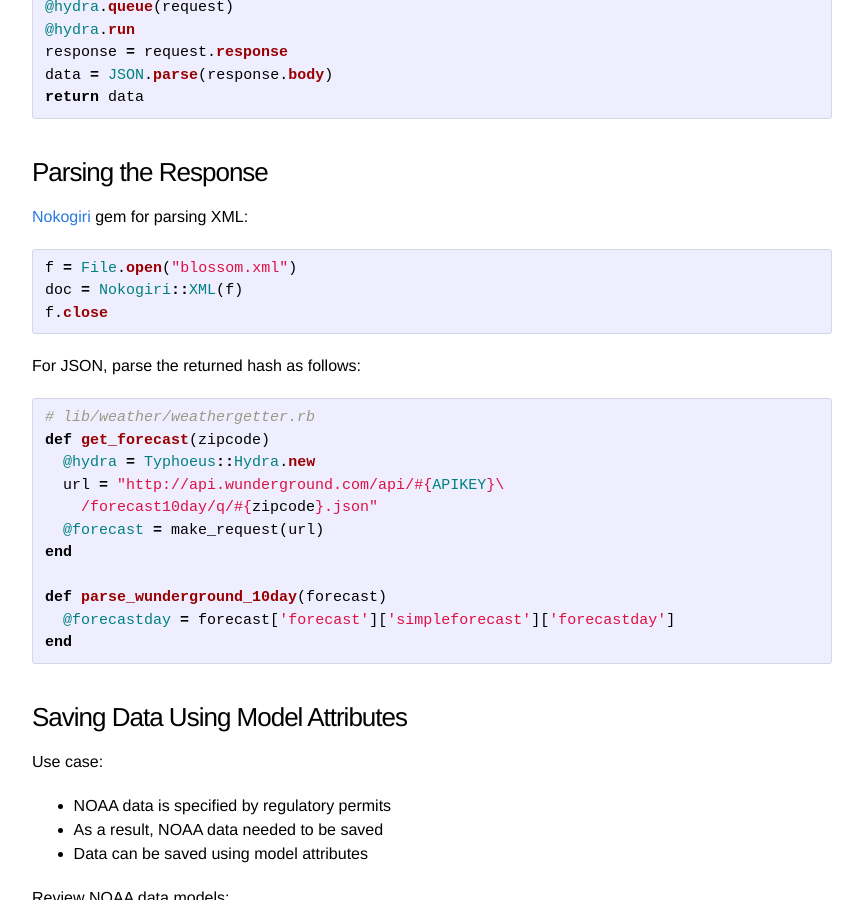
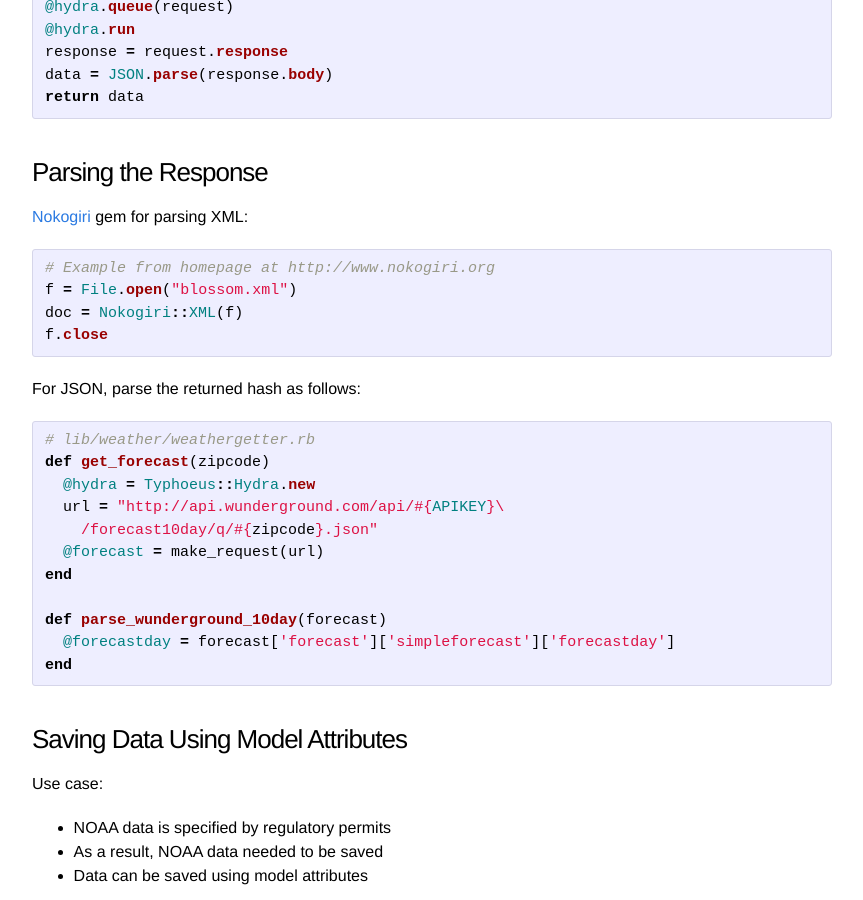
Before and after one commit to stormsavvy/stormsavvy.github.io, a Jekyll site: the page built from _posts/2014-11-20-east-bay-rails-meetup.markdown, in a window 1280 px wide and 900 px high, scrolled down 2666 px. Shown: the whole window, without its empty margins (208-1071 px from the left). Built offline with Jekyll 4.4.1, drawn with Linux system fonts in a browser that asks for light colours.

Commit message:
76663852 final revisions for EBR meetup

```diff
--- a/_posts/2014-11-20-east-bay-rails-meetup.markdown
+++ b/_posts/2014-11-20-east-bay-rails-meetup.markdown
@@ -129,6 +129,7 @@ return data
 [Nokogiri][ng] gem for parsing XML:
 
 {% highlight ruby %}
+# Example from homepage at http://www.nokogiri.org
 f = File.open("blossom.xml")
 doc = Nokogiri::XML(f)
 f.close
```
